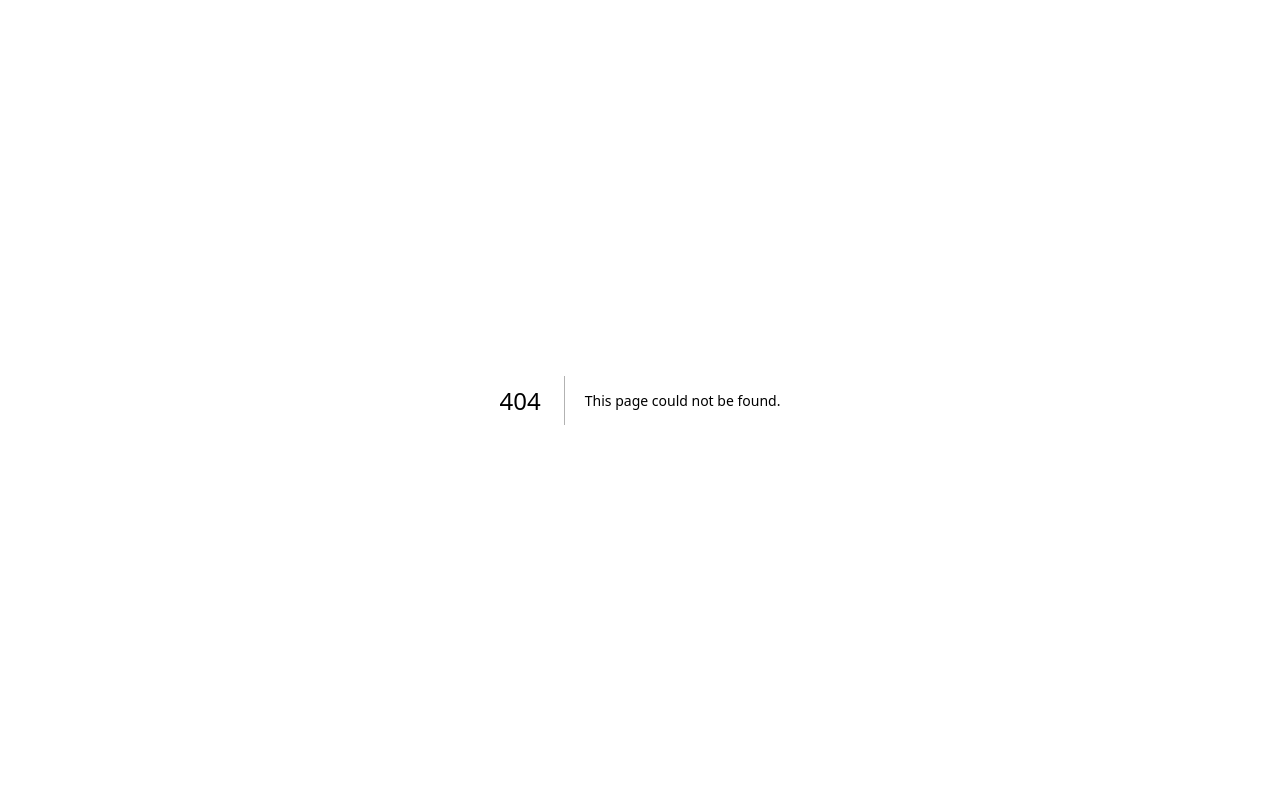
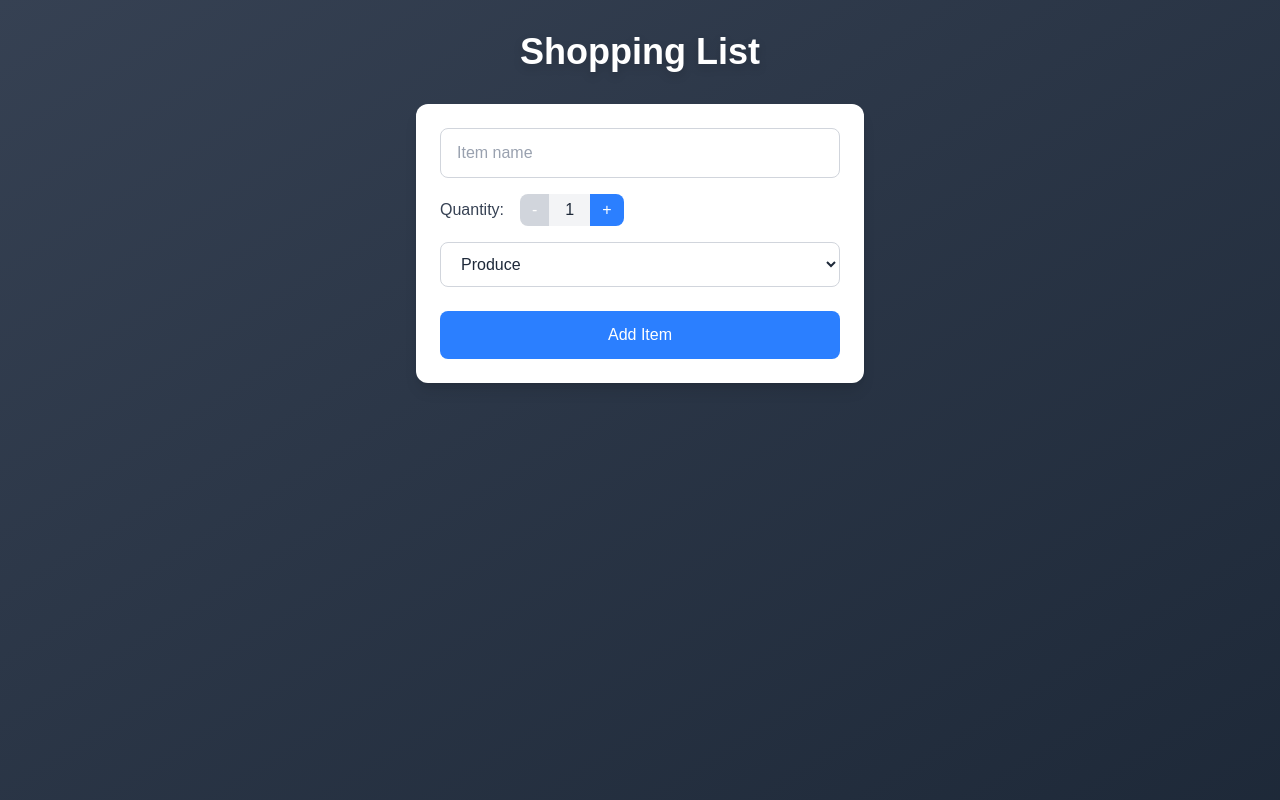
Before and after one commit to mlbrnm/cprg306-assignments, a Next.js app: page /week-5 in a window 1280 px wide. Before the commit this address had no page. Built offline with nearby package versions, Linux system fonts and the light colour scheme.

Commit message:
Add week-5 content.

```diff
--- a/app/page.js
+++ b/app/page.js
@@ -26,6 +26,13 @@ export default function Home() {
           >
             Week 4
           </Link>
+          <Link
+            href="/week-5"
+            className="block text-center py-2 px-4 rounded
+            bg-gray-700 hover:bg-gray-600 transition"
+          >
+            Week 5
+          </Link>
         </div>
       </div>
     </div>
--- /dev/null
+++ b/app/week-5/new-item.js
@@ -0,0 +1,114 @@
+"use client";
+import { useState } from "react";
+
+export default function NewItem() {
+  const [quantity, setQuantity] = useState(1);
+  const [name, setName] = useState("");
+  const [category, setCategory] = useState("produce");
+
+  let handleSubmit = (event) => {
+    event.preventDefault();
+
+    const item = { name, quantity, category };
+    console.log("New item underway:", item);
+    alert(
+      `New item added: ${item.name}, Quantity: ${item.quantity}, Category: ${item.category}`
+    );
+    setName("");
+    setQuantity(1);
+    setCategory("produce");
+  };
+
+  let increment = () => {
+    if (quantity < 20) {
+      setQuantity(quantity + 1);
+    }
+  };
+
+  let decrement = () => {
+    if (quantity > 1) {
+      setQuantity(quantity - 1);
+    }
+  };
+
+  return (
+    <form
+      onSubmit={handleSubmit}
+      className="p-6 bg-white rounded-xl shadow-lg max-w-md mx-auto space-y-6"
+    >
+      <div className="space-y-4">
+        <input
+          type="text"
+          value={name}
+          onChange={(event) => setName(event.target.value)}
+          required
+          className="w-full px-4 py-3 border border-gray-300 rounded-lg focus:outline-none focus:ring-2 focus:ring-blue-500 placeholder-gray-400 transition-all text-gray-800"
+          placeholder="Item name"
+        />
+
+        <div className="flex items-center space-x-4">
+          <label className="text-gray-700 font-medium">Quantity:</label>
+          <div className="flex items-center">
+            <button
+              type="button"
+              onClick={decrement}
+              disabled={quantity === 1}
+              className="px-3 py-1 bg-blue-300 text-white rounded-l-lg hover:bg-blue-400 disabled:bg-gray-300 disabled:cursor-not-allowed transition-colors"
+            >
+              -
+            </button>
+            <span className="px-4 py-1 bg-gray-100 font-medium text-gray-800">
+              {quantity}
+            </span>
+            <button
+              type="button"
+              onClick={increment}
+              disabled={quantity === 20}
+              className="px-3 py-1 bg-blue-500 text-white rounded-r-lg hover:bg-blue-600 disabled:bg-gray-300 disabled:cursor-not-allowed transition-colors"
+            >
+              +
+            </button>
+          </div>
+        </div>
+
+        <select
+          value={category}
+          onChange={(event) => setCategory(event.target.value)}
+          className="w-full px-4 py-3 border border-gray-300 rounded-lg focus:outline-none focus:ring-2 focus:ring-blue-500 bg-white text-gray-800"
+        >
+          <option value="" disabled className="text-gray-300">
+            Select category
+          </option>
+          <option value="produce" className="text-gray-400">
+            Produce
+          </option>
+          <option value="dairy" className="text-gray-400">
+            Dairy
+          </option>
+          <option value="meat" className="text-gray-400">
+            Meat
+          </option>
+          <option value="canned goods" className="text-gray-400">
+            Canned Goods
+          </option>
+          <option value="dry goods" className="text-gray-400">
+            Dry Goods
+          </option>
+          <option value="household" className="text-gray-400">
+            Household
+          </option>
+          <option value="snacks" className="text-gray-400">
+            Snacks
+          </option>
+        </select>
+      </div>
+
+      <button
+        type="submit"
+        className="w-full px-4 py-3 bg-blue-500 text-white font-medium rounded-lg hover:bg-blue-600 focus:outline-none focus:ring-2 focus:ring-blue-500 focus:ring-offset-2 transition-colors"
+      >
+        Add Item
+      </button>
+    </form>
+  );
+}
--- /dev/null
+++ b/app/week-5/page.js
@@ -0,0 +1,11 @@
+import NewItem from "./new-item";
+export default function Page() {
+  return (
+    <main className="p-8 bg-gradient-to-br from-gray-700 to-gray-800 min-h-screen">
+      <h1 className="text-4xl font-extrabold text-transparent bg-clip-text bg-white drop-shadow-lg mb-8 text-center">
+        Shopping List
+      </h1>
+      <NewItem />
+    </main>
+  );
+}
```
